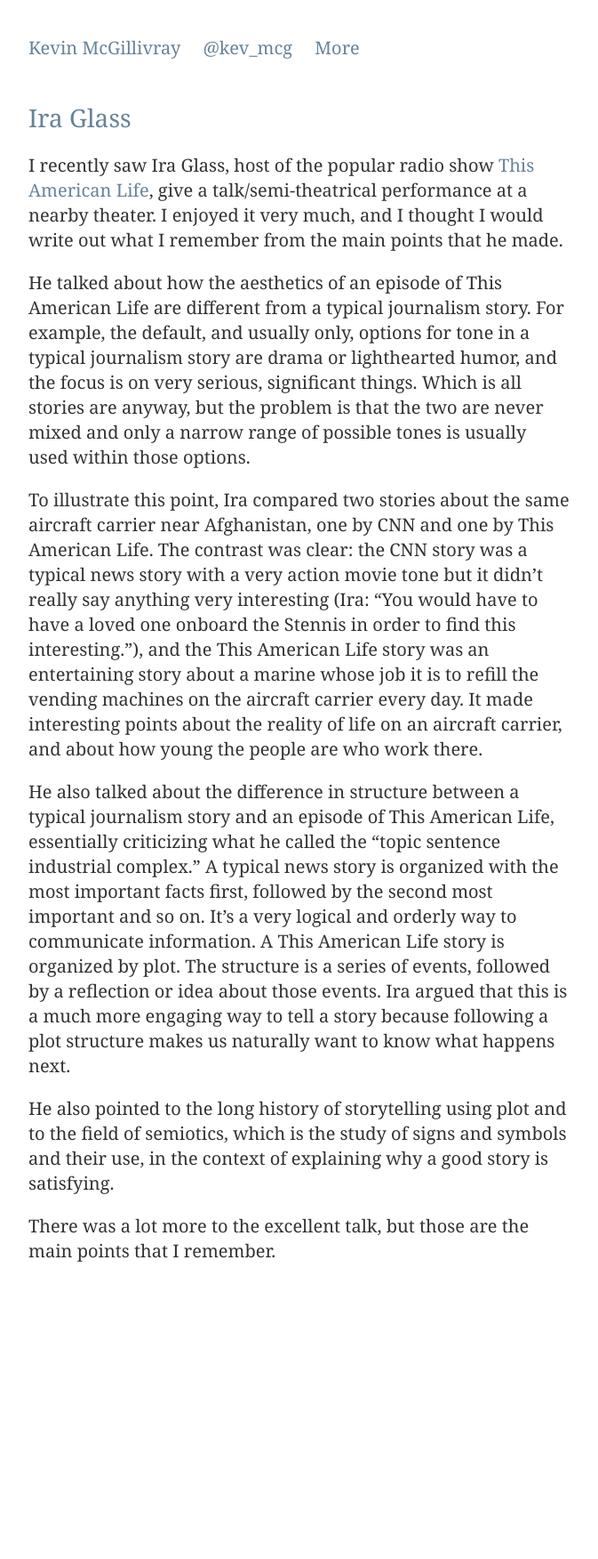
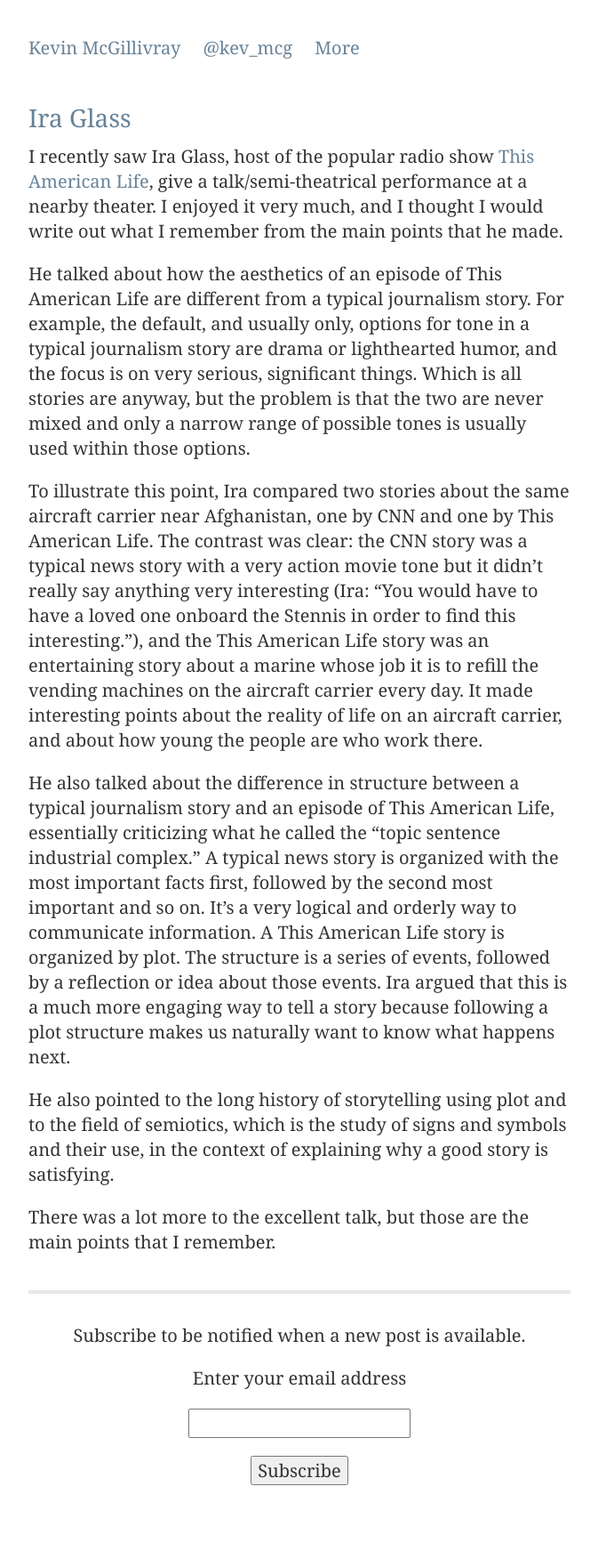
Before and after one commit to kmcgillivray/kmcgillivray.github.io, a Jekyll site: the page built from index.html, in a window 1280 px wide. Shown: the whole page at 89% size, without its empty margins (303-976 px from the left). Built offline with Jekyll 4.4.1, drawn with Linux system fonts in a browser that asks for light colours; before the commit the page ends 1500 px from its top, so only the background shows below that.

Commit message:
Add subscribe form.

```diff
--- a/css/main.css
+++ b/css/main.css
@@ -106,13 +106,21 @@
 	border-top: 4px solid #E7E7E7;
 	border-bottom: none;
 	border-left: none;
+	margin-top: 30px;
+	margin-bottom: 30px;
 }
 h1 {
   margin-top: 0px;
-  margin-bottom: 20px;
+  margin-bottom: 10px;
   font-size: 1.4rem;
   font-weight: 500;
   color: #678399;
+}
+h2 {
+	font-size: 1.1rem;
+	font-weight: 500;
+	color: #678399;
+	margin-top: 30px;
 }
 
 /*
@@ -141,6 +149,14 @@
 }
 
 /*
+ * Article
+ */
+
+article {
+	margin-bottom: 40px;
+}
+
+/*
  * Projects
  */
 
--- a/index.html
+++ b/index.html
@@ -3,6 +3,12 @@
 ---
 
 {% for post in site.categories.writing %}
-<h1>{{ post.title }}</h1>
-{{ post.content }}
+<article>
+	<h1>{{ post.title }}</h1>
+	{{ post.content }}
+</article>
 {% endfor %}
+
+<hr>
+
+<form style="padding:3px;text-align:center;" action="https://tinyletter.com/kmcgillivray" method="post" target="popupwindow" onsubmit="window.open('https://tinyletter.com/kmcgillivray', 'popupwindow', 'scrollbars=yes,width=800,height=600');return true"><p>Subscribe to be notified when a new post is available.</p><p><label for="tlemail">Enter your email address</label></p><p><input type="text" style="width:250px" name="email" id="tlemail" /></p><input type="hidden" value="1" name="embed"/><input type="submit" value="Subscribe" /></form>
```
Also changed, not shown: about/index.md (+10 -0 lines), _drafts/standing-desk.md (added), _drafts/untitled.md (deleted), _drafts/why-i-like-the-word-studio.md (added).
